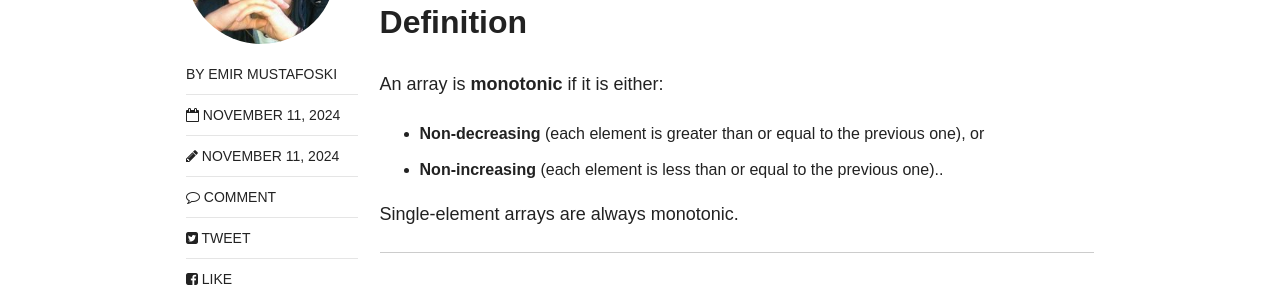
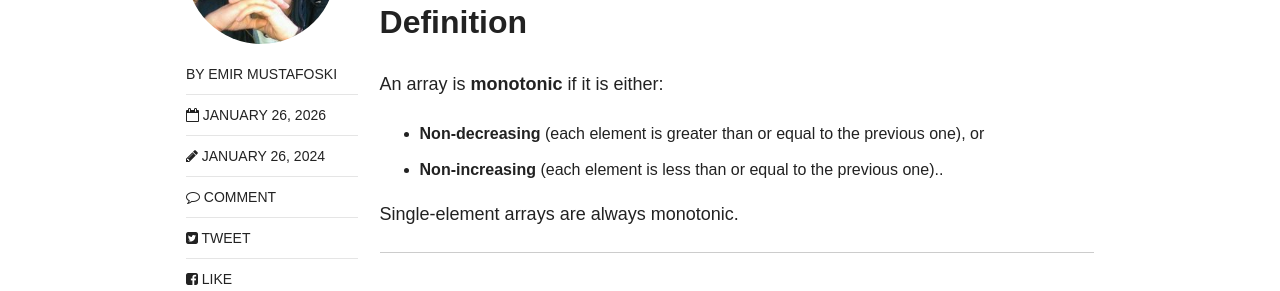
Before and after one commit to Mustafoski/Mustafoski.github.io, a Jekyll site: the page built from _posts/javascript/2026-01-26-MonotonicArrayCheck.md, in a window 1280 px wide. Shown: the part 478-769 px from the top of the page. Built offline with Jekyll 4.4.1, drawn with Linux system fonts in a browser that asks for light colours; nearby versions of some CDN libraries; comment, search, counter and statistics services are not loaded.

Commit message:
Merge remote and local

```diff
--- a/_posts/javascript/2024-11-11-MonotonicArrayCheck.md
+++ b/_posts/javascript/2026-01-26-MonotonicArrayCheck.md
@@ -9,9 +9,8 @@ excerpt:
 tags: []
 image:
   feature:
-date: 2024-11-11 10:00:00 +0100
-
-modified: 2024-11-11T15:39:55-04:00
+date: 2026-01-26T15:39:55-04:00
+modified: 2024-01-26T15:39:55-04:00
 ---
 
 # Monotonic Array Check
```
